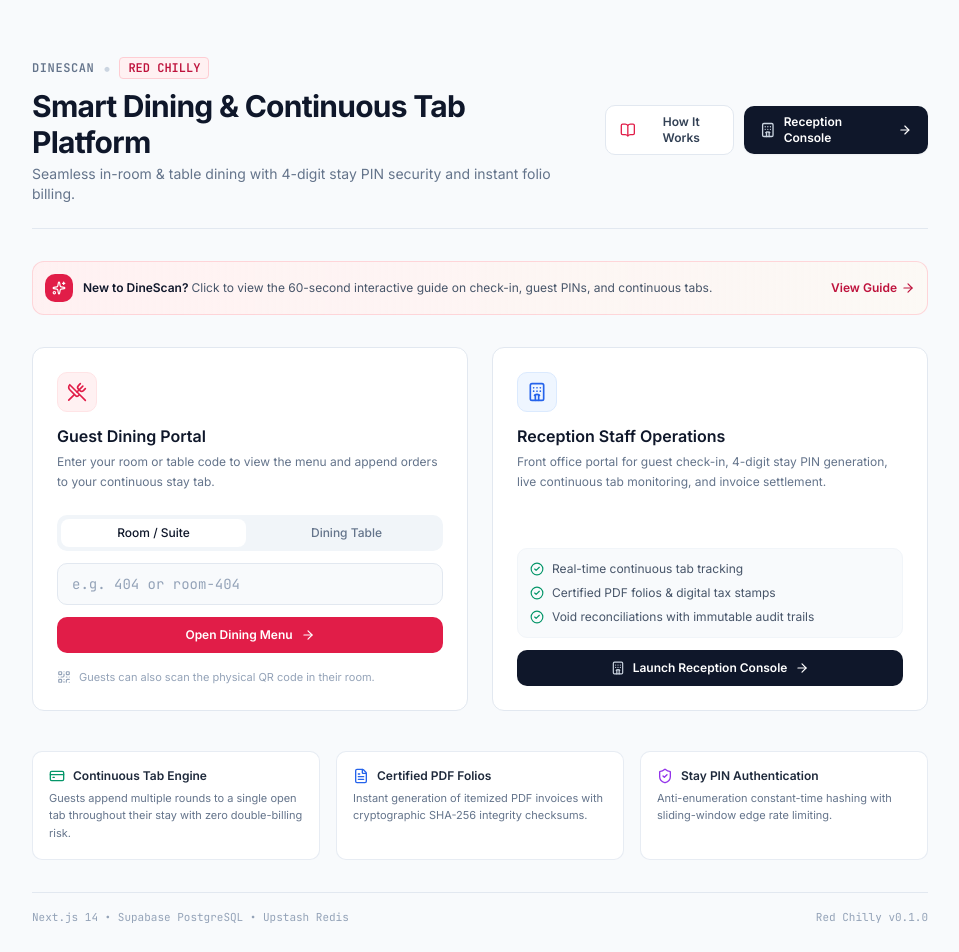
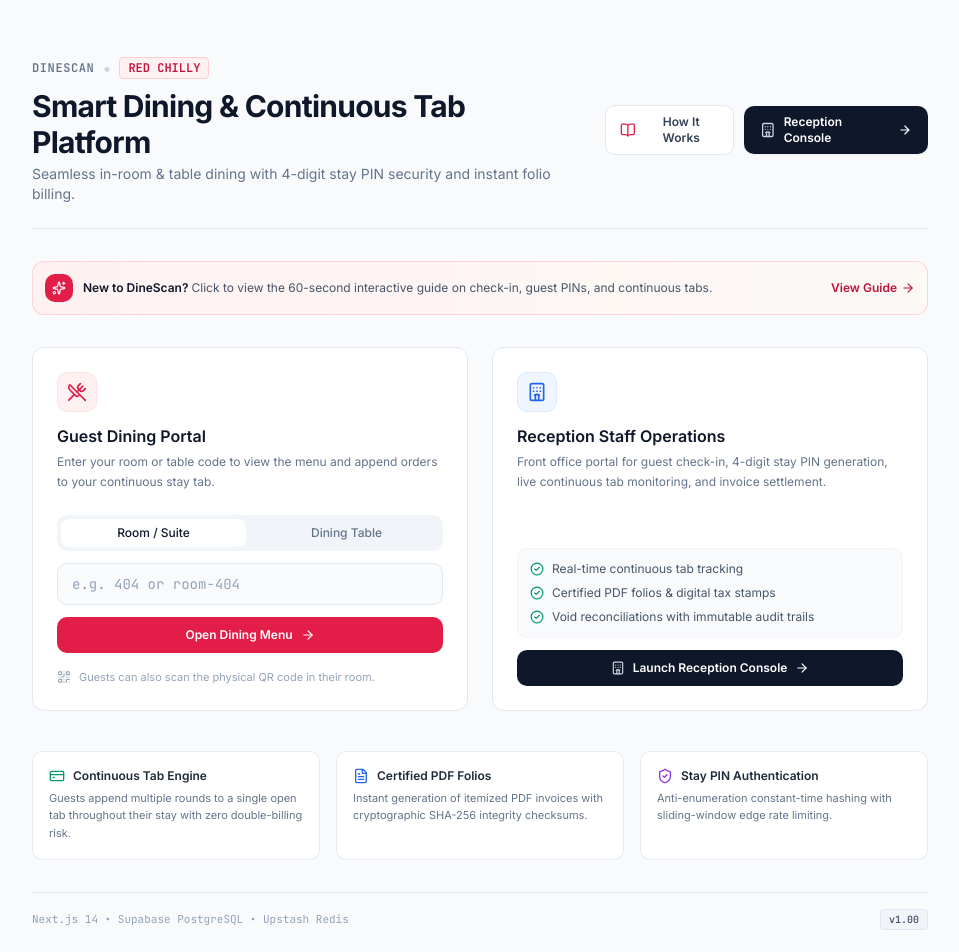
Before and after one commit to NipunMagotra/red-chilly, a Next.js app: page / in a window 1280 px wide. Shown: the top 952 px of the page, without its empty margins (160-1119 px from the left). Built offline with nearby package versions, Linux system fonts and the light colour scheme.

Commit message:
feat(ui): display v1.00 version badge in bottom right footer

```diff
--- a/src/app/admin/page.tsx
+++ b/src/app/admin/page.tsx
@@ -726,6 +726,14 @@
             )}
           </div>
         )}
+
+        {/* Footer */}
+        <div className="pt-6 pb-2 border-t border-slate-200 flex flex-col sm:flex-row items-center justify-between gap-2 text-[11px] text-slate-400 font-mono">
+          <span>Red Chilly Reception Console</span>
+          <span className="px-2 py-0.5 rounded bg-white border border-slate-200 text-[10px] font-mono text-slate-600 font-semibold shadow-2xs">
+            v1.00
+          </span>
+        </div>
       </div>
 
       {/* Flat Check-In Modal */}
--- a/src/app/page.tsx
+++ b/src/app/page.tsx
@@ -258,7 +258,9 @@
         {/* Footer */}
         <div className="pt-4 border-t border-slate-200 flex flex-col sm:flex-row items-center justify-between gap-2 text-[11px] text-slate-400 font-mono">
           <span>Next.js 14 &bull; Supabase PostgreSQL &bull; Upstash Redis</span>
-          <span>Red Chilly v0.1.0</span>
+          <span className="px-2 py-0.5 rounded bg-slate-100 border border-slate-200 text-[10px] font-mono text-slate-600 font-semibold shadow-2xs">
+            v1.00
+          </span>
         </div>
       </div>
 
```
